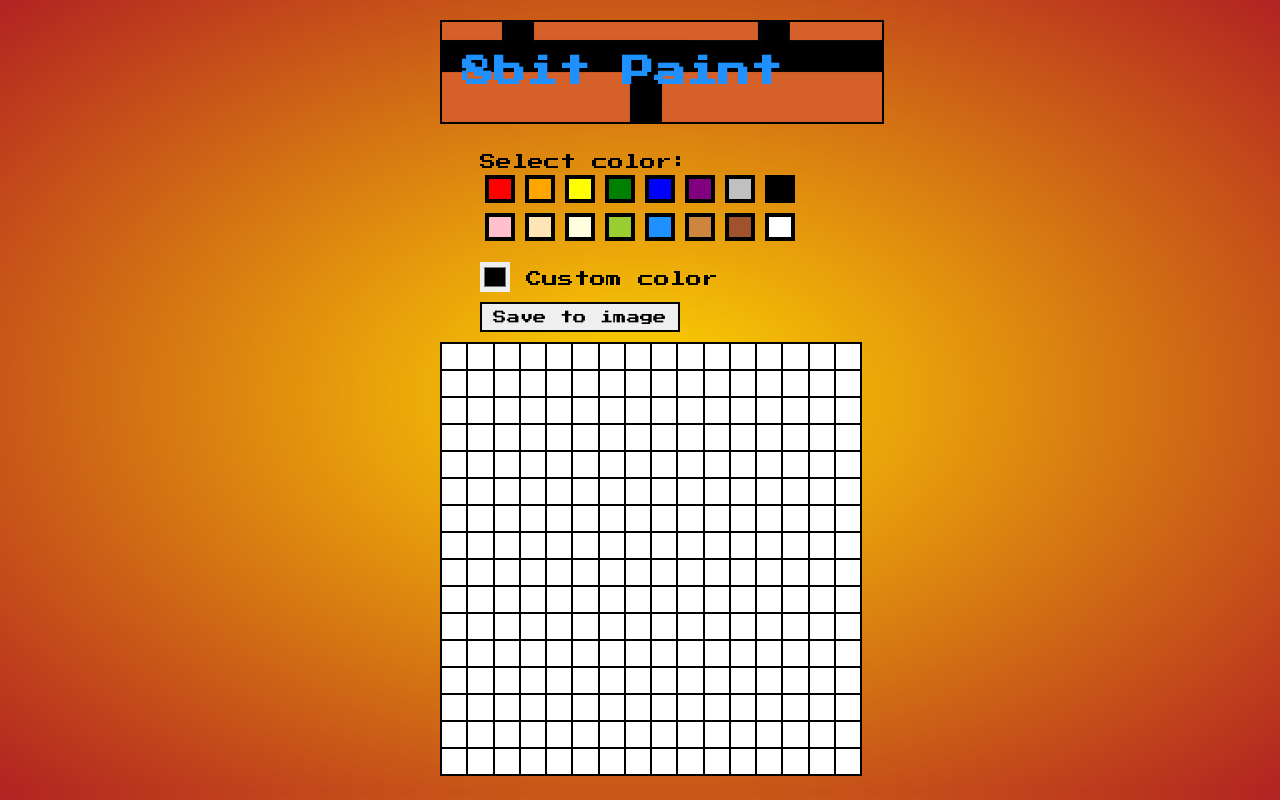
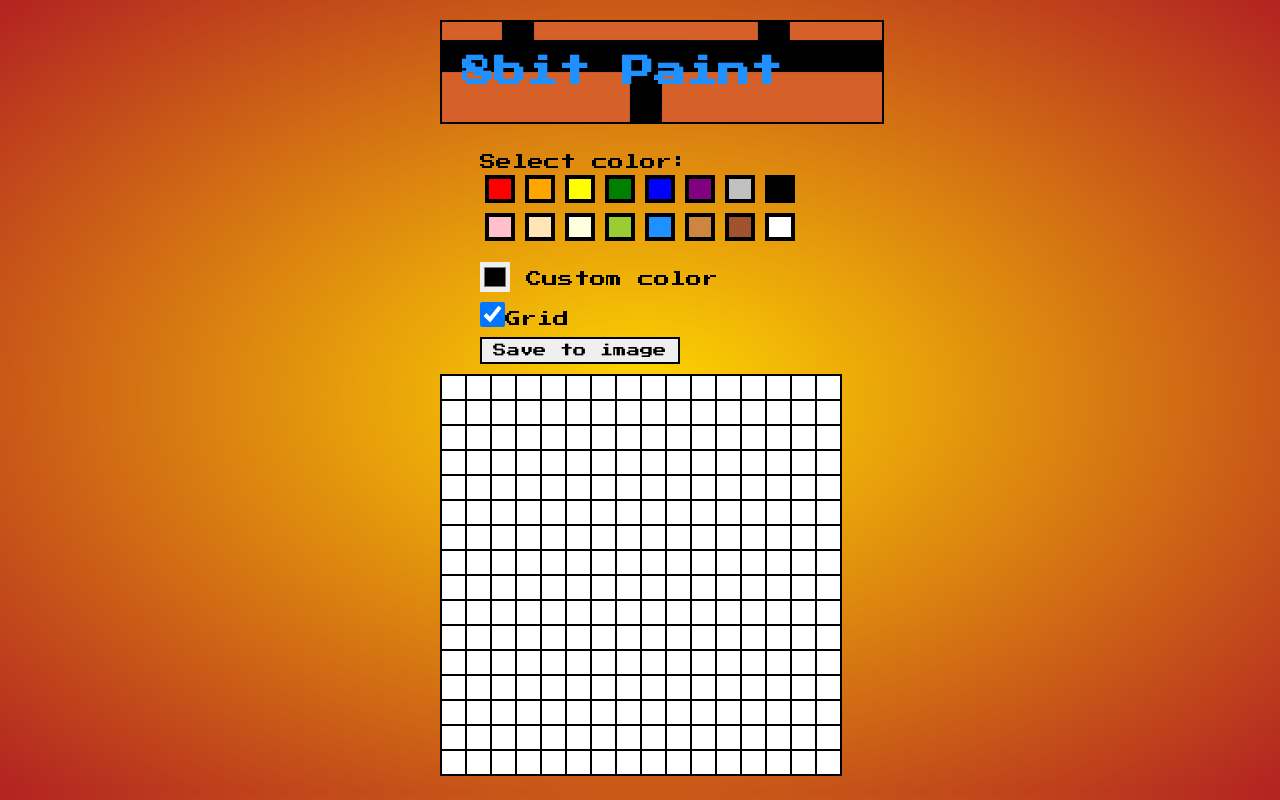
Before and after one commit to GlenCarpenter/8bit_paint, a PHP site: page /index.html in a window 1280 px wide. Run offline with PHP 8.4, Linux system fonts and the light colour scheme.

Commit message:
Add files via upload
Added grid option

```diff
--- a/index.html
+++ b/index.html
@@ -10,7 +10,7 @@
 		<div id="banner">
 			<h1>8bit Paint</h1>
 		</div>
-		<div id="pallete-container">
+		<div id="palleteContainer">
 			<p>Select color:</p>
 			<div id="pallete">
 			  <div class="colorSquare" style="background-color: red;" onclick="selectColor('red')"></div>
@@ -33,305 +33,306 @@
 			  <div class="colorSquare" style="background-color: white;" onclick="selectColor('white')"></div>
 
 			</div>
+			<br>
 			<div>
+			  <div>
+				<input type="color" id="colorField" onchange="selectColor(input.val())"></input>
+				<label for="colorField">Custom color</label>
+			  </div>
+			  <input type="checkbox" class="gridBox" checked>Grid</input>
 			  <br>
-
-			  <div>
-				<input type="color" id="color-field" onchange="selectColor(input.val())"></input>
-				<label for="color-field">Custom color</label>
-			  </div>
 			  <input type="button" id="btnSave" value="Save to image" />
 			</div>
 		</div>
 
 		<div id="colorBox">
 			<div class="row">
-			  <div class="square"></div>
-			  <div class="square"></div>
-			  <div class="square"></div>
-			  <div class="square"></div>
-			  <div class="square"></div>
-			  <div class="square"></div>
-			  <div class="square"></div>
-			  <div class="square"></div>
-			  <div class="square"></div>
-			  <div class="square"></div>
-			  <div class="square"></div>
-			  <div class="square"></div>
-			  <div class="square"></div>
-			  <div class="square"></div>
-			  <div class="square"></div>
-			  <div class="square"></div>
+			  <div class="square grid"></div>
+			  <div class="square grid"></div>
+			  <div class="square grid"></div>
+			  <div class="square grid"></div>
+			  <div class="square grid"></div>
+			  <div class="square grid"></div>
+			  <div class="square grid"></div>
+			  <div class="square grid"></div>
+			  <div class="square grid"></div>
+			  <div class="square grid"></div>
+			  <div class="square grid"></div>
+			  <div class="square grid"></div>
+			  <div class="square grid"></div>
+			  <div class="square grid"></div>
+			  <div class="square grid"></div>
+			  <div class="square grid"></div>
 			</div>
 			<div class="row">
-			  <div class="square"></div>
-			  <div class="square"></div>
-			  <div class="square"></div>
-			  <div class="square"></div>
-			  <div class="square"></div>
-			  <div class="square"></div>
-			  <div class="square"></div>
-			  <div class="square"></div>
-			  <div class="square"></div>
-			  <div class="square"></div>
-			  <div class="square"></div>
-			  <div class="square"></div>
-			  <div class="square"></div>
-			  <div class="square"></div>
-			  <div class="square"></div>
-			  <div class="square"></div>
+			  <div class="square grid"></div>
+			  <div class="square grid"></div>
+			  <div class="square grid"></div>
+			  <div class="square grid"></div>
+			  <div class="square grid"></div>
+			  <div class="square grid"></div>
+			  <div class="square grid"></div>
+			  <div class="square grid"></div>
+			  <div class="square grid"></div>
+			  <div class="square grid"></div>
+			  <div class="square grid"></div>
+			  <div class="square grid"></div>
+			  <div class="square grid"></div>
+			  <div class="square grid"></div>
+			  <div class="square grid"></div>
+			  <div class="square grid"></div>
 			</div>
 			<div class="row">
-			  <div class="square"></div>
-			  <div class="square"></div>
-			  <div class="square"></div>
-			  <div class="square"></div>
-			  <div class="square"></div>
-			  <div class="square"></div>
-			  <div class="square"></div>
-			  <div class="square"></div>
-			  <div class="square"></div>
-			  <div class="square"></div>
-			  <div class="square"></div>
-			  <div class="square"></div>
-			  <div class="square"></div>
-			  <div class="square"></div>
-			  <div class="square"></div>
-			  <div class="square"></div>
+			  <div class="square grid"></div>
+			  <div class="square grid"></div>
+			  <div class="square grid"></div>
+			  <div class="square grid"></div>
+			  <div class="square grid"></div>
+			  <div class="square grid"></div>
+			  <div class="square grid"></div>
+			  <div class="square grid"></div>
+			  <div class="square grid"></div>
+			  <div class="square grid"></div>
+			  <div class="square grid"></div>
+			  <div class="square grid"></div>
+			  <div class="square grid"></div>
+			  <div class="square grid"></div>
+			  <div class="square grid"></div>
+			  <div class="square grid"></div>
 			</div>
 			<div class="row">
-			  <div class="square"></div>
-			  <div class="square"></div>
-			  <div class="square"></div>
-			  <div class="square"></div>
-			  <div class="square"></div>
-			  <div class="square"></div>
-			  <div class="square"></div>
-			  <div class="square"></div>
-			  <div class="square"></div>
-			  <div class="square"></div>
-			  <div class="square"></div>
-			  <div class="square"></div>
-			  <div class="square"></div>
-			  <div class="square"></div>
-			  <div class="square"></div>
-			  <div class="square"></div>
+			  <div class="square grid"></div>
+			  <div class="square grid"></div>
+			  <div class="square grid"></div>
+			  <div class="square grid"></div>
+			  <div class="square grid"></div>
+			  <div class="square grid"></div>
+			  <div class="square grid"></div>
+			  <div class="square grid"></div>
+			  <div class="square grid"></div>
+			  <div class="square grid"></div>
+			  <div class="square grid"></div>
+			  <div class="square grid"></div>
+			  <div class="square grid"></div>
+			  <div class="square grid"></div>
+			  <div class="square grid"></div>
+			  <div class="square grid"></div>
 			</div>
 			<div class="row">
-			  <div class="square"></div>
-			  <div class="square"></div>
-			  <div class="square"></div>
-			  <div class="square"></div>
-			  <div class="square"></div>
-			  <div class="square"></div>
-			  <div class="square"></div>
-			  <div class="square"></div>
-			  <div class="square"></div>
-			  <div class="square"></div>
-			  <div class="square"></div>
-			  <div class="square"></div>
-			  <div class="square"></div>
-			  <div class="square"></div>
-			  <div class="square"></div>
-			  <div class="square"></div>
+			  <div class="square grid"></div>
+			  <div class="square grid"></div>
+			  <div class="square grid"></div>
+			  <div class="square grid"></div>
+			  <div class="square grid"></div>
+			  <div class="square grid"></div>
+			  <div class="square grid"></div>
+			  <div class="square grid"></div>
+			  <div class="square grid"></div>
+			  <div class="square grid"></div>
+			  <div class="square grid"></div>
+			  <div class="square grid"></div>
+			  <div class="square grid"></div>
+			  <div class="square grid"></div>
+			  <div class="square grid"></div>
+			  <div class="square grid"></div>
 			</div>
 			<div class="row">
-			  <div class="square"></div>
-			  <div class="square"></div>
-			  <div class="square"></div>
-			  <div class="square"></div>
-			  <div class="square"></div>
-			  <div class="square"></div>
-			  <div class="square"></div>
-			  <div class="square"></div>
-			  <div class="square"></div>
-			  <div class="square"></div>
-			  <div class="square"></div>
-			  <div class="square"></div>
-			  <div class="square"></div>
-			  <div class="square"></div>
-			  <div class="square"></div>
-			  <div class="square"></div>
+			  <div class="square grid"></div>
+			  <div class="square grid"></div>
+			  <div class="square grid"></div>
+			  <div class="square grid"></div>
+			  <div class="square grid"></div>
+			  <div class="square grid"></div>
+			  <div class="square grid"></div>
+			  <div class="square grid"></div>
+			  <div class="square grid"></div>
+			  <div class="square grid"></div>
+			  <div class="square grid"></div>
+			  <div class="square grid"></div>
+			  <div class="square grid"></div>
+			  <div class="square grid"></div>
+			  <div class="square grid"></div>
+			  <div class="square grid"></div>
 			</div>
 			<div class="row">
-			  <div class="square"></div>
-			  <div class="square"></div>
-			  <div class="square"></div>
-			  <div class="square"></div>
-			  <div class="square"></div>
-			  <div class="square"></div>
-			  <div class="square"></div>
-			  <div class="square"></div>
-			  <div class="square"></div>
-			  <div class="square"></div>
-			  <div class="square"></div>
-			  <div class="square"></div>
-			  <div class="square"></div>
-			  <div class="square"></div>
-			  <div class="square"></div>
-			  <div class="square"></div>
+			  <div class="square grid"></div>
+			  <div class="square grid"></div>
+			  <div class="square grid"></div>
+			  <div class="square grid"></div>
+			  <div class="square grid"></div>
+			  <div class="square grid"></div>
+			  <div class="square grid"></div>
+			  <div class="square grid"></div>
+			  <div class="square grid"></div>
+			  <div class="square grid"></div>
+			  <div class="square grid"></div>
+			  <div class="square grid"></div>
+			  <div class="square grid"></div>
+			  <div class="square grid"></div>
+			  <div class="square grid"></div>
+			  <div class="square grid"></div>
 			</div>
 			<div class="row">
-			  <div class="square"></div>
-			  <div class="square"></div>
-			  <div class="square"></div>
-			  <div class="square"></div>
-			  <div class="square"></div>
-			  <div class="square"></div>
-			  <div class="square"></div>
-			  <div class="square"></div>
-			  <div class="square"></div>
-			  <div class="square"></div>
-			  <div class="square"></div>
-			  <div class="square"></div>
-			  <div class="square"></div>
-			  <div class="square"></div>
-			  <div class="square"></div>
-			  <div class="square"></div>
+			  <div class="square grid"></div>
+			  <div class="square grid"></div>
+			  <div class="square grid"></div>
+			  <div class="square grid"></div>
+			  <div class="square grid"></div>
+			  <div class="square grid"></div>
+			  <div class="square grid"></div>
+			  <div class="square grid"></div>
+			  <div class="square grid"></div>
+			  <div class="square grid"></div>
+			  <div class="square grid"></div>
+			  <div class="square grid"></div>
+			  <div class="square grid"></div>
+			  <div class="square grid"></div>
+			  <div class="square grid"></div>
+			  <div class="square grid"></div>
 			</div>
 			<div class="row">
-			  <div class="square"></div>
-			  <div class="square"></div>
-			  <div class="square"></div>
-			  <div class="square"></div>
-			  <div class="square"></div>
-			  <div class="square"></div>
-			  <div class="square"></div>
-			  <div class="square"></div>
-			  <div class="square"></div>
-			  <div class="square"></div>
-			  <div class="square"></div>
-			  <div class="square"></div>
-			  <div class="square"></div>
-			  <div class="square"></div>
-			  <div class="square"></div>
-			  <div class="square"></div>
+			  <div class="square grid"></div>
+			  <div class="square grid"></div>
+			  <div class="square grid"></div>
+			  <div class="square grid"></div>
+			  <div class="square grid"></div>
+			  <div class="square grid"></div>
+			  <div class="square grid"></div>
+			  <div class="square grid"></div>
+			  <div class="square grid"></div>
+			  <div class="square grid"></div>
+			  <div class="square grid"></div>
+			  <div class="square grid"></div>
+			  <div class="square grid"></div>
+			  <div class="square grid"></div>
+			  <div class="square grid"></div>
+			  <div class="square grid"></div>
 			</div>
 			<div class="row">
-			  <div class="square"></div>
-			  <div class="square"></div>
-			  <div class="square"></div>
-			  <div class="square"></div>
-			  <div class="square"></div>
-			  <div class="square"></div>
-			  <div class="square"></div>
-			  <div class="square"></div>
-			  <div class="square"></div>
-			  <div class="square"></div>
-			  <div class="square"></div>
-			  <div class="square"></div>
-			  <div class="square"></div>
-			  <div class="square"></div>
-			  <div class="square"></div>
-			  <div class="square"></div>
+			  <div class="square grid"></div>
+			  <div class="square grid"></div>
+			  <div class="square grid"></div>
+			  <div class="square grid"></div>
+			  <div class="square grid"></div>
+			  <div class="square grid"></div>
+			  <div class="square grid"></div>
+			  <div class="square grid"></div>
+			  <div class="square grid"></div>
+			  <div class="square grid"></div>
+			  <div class="square grid"></div>
+			  <div class="square grid"></div>
+			  <div class="square grid"></div>
+			  <div class="square grid"></div>
+			  <div class="square grid"></div>
+			  <div class="square grid"></div>
 			</div>
 			<div class="row">
-			  <div class="square"></div>
-			  <div class="square"></div>
-			  <div class="square"></div>
-			  <div class="square"></div>
-			  <div class="square"></div>
-			  <div class="square"></div>
-			  <div class="square"></div>
-			  <div class="square"></div>
-			  <div class="square"></div>
-			  <div class="square"></div>
-			  <div class="square"></div>
-			  <div class="square"></div>
-			  <div class="square"></div>
-			  <div class="square"></div>
-			  <div class="square"></div>
-			  <div class="square"></div>
+			  <div class="square grid"></div>
+			  <div class="square grid"></div>
+			  <div class="square grid"></div>
+			  <div class="square grid"></div>
+			  <div class="square grid"></div>
+			  <div class="square grid"></div>
+			  <div class="square grid"></div>
+			  <div class="square grid"></div>
+			  <div class="square grid"></div>
+			  <div class="square grid"></div>
+			  <div class="square grid"></div>
+			  <div class="square grid"></div>
+			  <div class="square grid"></div>
+			  <div class="square grid"></div>
+			  <div class="square grid"></div>
+			  <div class="square grid"></div>
 			</div>
 			<div class="row">
-			  <div class="square"></div>
-			  <div class="square"></div>
-			  <div class="square"></div>
-			  <div class="square"></div>
-			  <div class="square"></div>
-			  <div class="square"></div>
-			  <div class="square"></div>
-			  <div class="square"></div>
-			  <div class="square"></div>
-			  <div class="square"></div>
-			  <div class="square"></div>
-			  <div class="square"></div>
-			  <div class="square"></div>
-			  <div class="square"></div>
-			  <div class="square"></div>
-			  <div class="square"></div>
+			  <div class="square grid"></div>
+			  <div class="square grid"></div>
+			  <div class="square grid"></div>
+			  <div class="square grid"></div>
+			  <div class="square grid"></div>
+			  <div class="square grid"></div>
+			  <div class="square grid"></div>
+			  <div class="square grid"></div>
+			  <div class="square grid"></div>
+			  <div class="square grid"></div>
+			  <div class="square grid"></div>
+			  <div class="square grid"></div>
+			  <div class="square grid"></div>
+			  <div class="square grid"></div>
+			  <div class="square grid"></div>
+			  <div class="square grid"></div>
 			</div>
 			<div class="row">
-			  <div class="square"></div>
-			  <div class="square"></div>
-			  <div class="square"></div>
-			  <div class="square"></div>
-			  <div class="square"></div>
-			  <div class="square"></div>
-			  <div class="square"></div>
-			  <div class="square"></div>
-			  <div class="square"></div>
-			  <div class="square"></div>
-			  <div class="square"></div>
-			  <div class="square"></div>
-			  <div class="square"></div>
-			  <div class="square"></div>
-			  <div class="square"></div>
-			  <div class="square"></div>
+			  <div class="square grid"></div>
+			  <div class="square grid"></div>
+			  <div class="square grid"></div>
+			  <div class="square grid"></div>
+			  <div class="square grid"></div>
+			  <div class="square grid"></div>
+			  <div class="square grid"></div>
+			  <div class="square grid"></div>
+			  <div class="square grid"></div>
+			  <div class="square grid"></div>
+			  <div class="square grid"></div>
+			  <div class="square grid"></div>
+			  <div class="square grid"></div>
+			  <div class="square grid"></div>
+			  <div class="square grid"></div>
+			  <div class="square grid"></div>
 			</div>
 			<div class="row">
-			  <div class="square"></div>
-			  <div class="square"></div>
-			  <div class="square"></div>
-			  <div class="square"></div>
-			  <div class="square"></div>
-			  <div class="square"></div>
-			  <div class="square"></div>
-			  <div class="square"></div>
-			  <div class="square"></div>
-			  <div class="square"></div>
-			  <div class="square"></div>
-			  <div class="square"></div>
-			  <div class="square"></div>
-			  <div class="square"></div>
-			  <div class="square"></div>
-			  <div class="square"></div>
+			  <div class="square grid"></div>
+			  <div class="square grid"></div>
+			  <div class="square grid"></div>
+			  <div class="square grid"></div>
+			  <div class="square grid"></div>
+			  <div class="square grid"></div>
+			  <div class="square grid"></div>
+			  <div class="square grid"></div>
+			  <div class="square grid"></div>
+			  <div class="square grid"></div>
+			  <div class="square grid"></div>
+			  <div class="square grid"></div>
+			  <div class="square grid"></div>
+			  <div class="square grid"></div>
+			  <div class="square grid"></div>
+			  <div class="square grid"></div>
 			</div>
 			<div class="row">
-			  <div class="square"></div>
-			  <div class="square"></div>
-			  <div class="square"></div>
-			  <div class="square"></div>
-			  <div class="square"></div>
-			  <div class="square"></div>
-			  <div class="square"></div>
-			  <div class="square"></div>
-			  <div class="square"></div>
-			  <div class="square"></div>
-			  <div class="square"></div>
-			  <div class="square"></div>
-			  <div class="square"></div>
-			  <div class="square"></div>
-			  <div class="square"></div>
-			  <div class="square"></div>
+			  <div class="square grid"></div>
+			  <div class="square grid"></div>
+			  <div class="square grid"></div>
+			  <div class="square grid"></div>
+			  <div class="square grid"></div>
+			  <div class="square grid"></div>
+			  <div class="square grid"></div>
+			  <div class="square grid"></div>
+			  <div class="square grid"></div>
+			  <div class="square grid"></div>
+			  <div class="square grid"></div>
+			  <div class="square grid"></div>
+			  <div class="square grid"></div>
+			  <div class="square grid"></div>
+			  <div class="square grid"></div>
+			  <div class="square grid"></div>
 			</div>
 			<div class="row">
-			  <div class="square"></div>
-			  <div class="square"></div>
-			  <div class="square"></div>
-			  <div class="square"></div>
-			  <div class="square"></div>
-			  <div class="square"></div>
-			  <div class="square"></div>
-			  <div class="square"></div>
-			  <div class="square"></div>
-			  <div class="square"></div>
-			  <div class="square"></div>
-			  <div class="square"></div>
-			  <div class="square"></div>
-			  <div class="square"></div>
-			  <div class="square"></div>
-			  <div class="square"></div>
+			  <div class="square grid"></div>
+			  <div class="square grid"></div>
+			  <div class="square grid"></div>
+			  <div class="square grid"></div>
+			  <div class="square grid"></div>
+			  <div class="square grid"></div>
+			  <div class="square grid"></div>
+			  <div class="square grid"></div>
+			  <div class="square grid"></div>
+			  <div class="square grid"></div>
+			  <div class="square grid"></div>
+			  <div class="square grid"></div>
+			  <div class="square grid"></div>
+			  <div class="square grid"></div>
+			  <div class="square grid"></div>
+			  <div class="square grid"></div>
 			</div>
 		</div>
 		<br>
--- a/scripts/app.js
+++ b/scripts/app.js
@@ -1,7 +1,9 @@
 var input = $("#color-field");
 let paintColor = "#000";
 
+$(document).ready(function() {
 
+//on click change square background color to the input value
 	$(".square").on("click", function(){
 		if(!$(this).hasClass("painted")){
 			$(this).css('background-color', paintColor);
@@ -11,6 +13,11 @@ $(".square").on("click", function(){
 			$(this).removeClass("painted");
 		}
 	})
+
+	$('input[type=checkbox]').on('change',function(e) {
+		$('.square').toggleClass('grid');
+	});
+});
 
 function selectColor(color) {
 		paintColor = color;
--- a/styles/main.css
+++ b/styles/main.css
@@ -21,7 +21,7 @@ body {
     background-image: radial-gradient(Gold, FireBrick);
 }
 
-#pallete-container {
+#palleteContainer {
   margin: auto;
   margin-top: 30px;
   width: 320px;
@@ -31,7 +31,7 @@ body {
 	display: flex;
 }
 
-input {
+#colorField {
   width: 30px;
   height: 30px;
   border: none;
@@ -39,7 +39,6 @@ input {
 }
 
 #btnSave {
-	margin-top: 10px;
 	padding: 5px;
 	border: 2px solid;
 	width: 200px;
@@ -54,7 +53,6 @@ input {
 }
 
 .square {
-	border: 1px solid #000;
 	width: 25px;
     height: 25px;
 	background-color: white;
@@ -64,9 +62,21 @@ input {
   display: flex;
 }
 
+.grid {
+	border: 1px solid #000;
+	width: 23px;
+    height: 23px;
+}
+
+.gridBox {
+	width: 25px;
+	height: 25px;
+	margin: 10px 0px 10px 0px;
+}
+
 #colorBox {
   cursor: crosshair;
   border: 1px solid;
-  width: 420px;
+  width: 400px;
   margin-top: 10px;
 }
```
Lines whose indentation alone changed are shown as unchanged.
